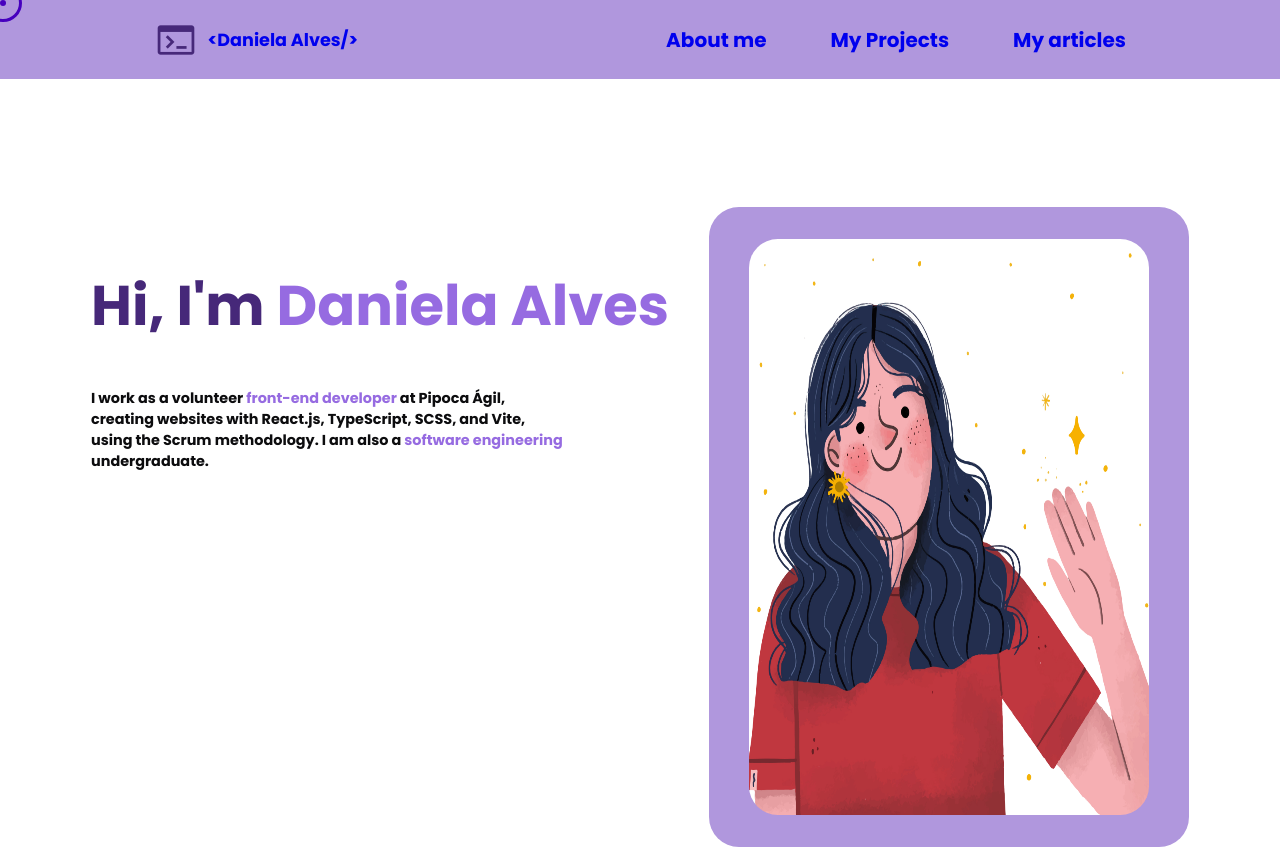
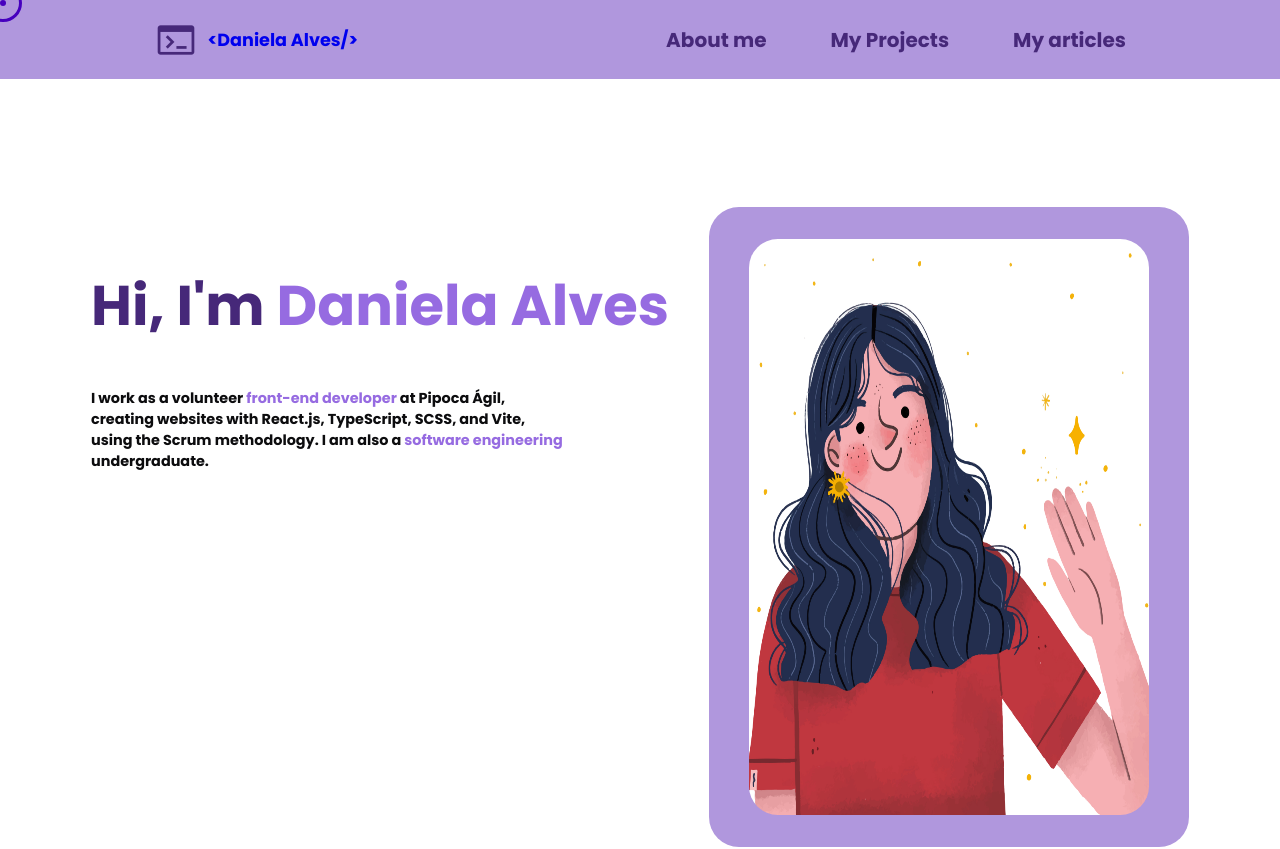
Before and after one commit to Daniela-Alves2004/portifolio, a React (Vite) app: page / in a window 1280 px wide. Shown: the top 849 px of the page. Built offline with nearby package versions, Linux system fonts and the light colour scheme.

Commit message:
Corrigindo header

```diff
--- a/src/components/Macro/Header/Header.module.scss
+++ b/src/components/Macro/Header/Header.module.scss
@@ -41,6 +41,8 @@
 
 .navigation a {
     text-decoration: none;
+    color: $primary;
+
 }
 
 .navigation a:hover {
```
